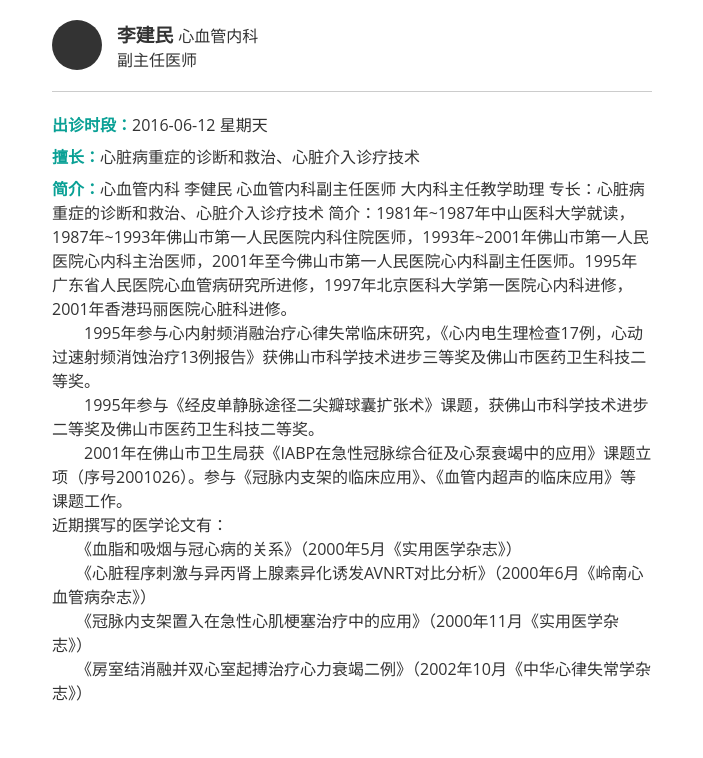
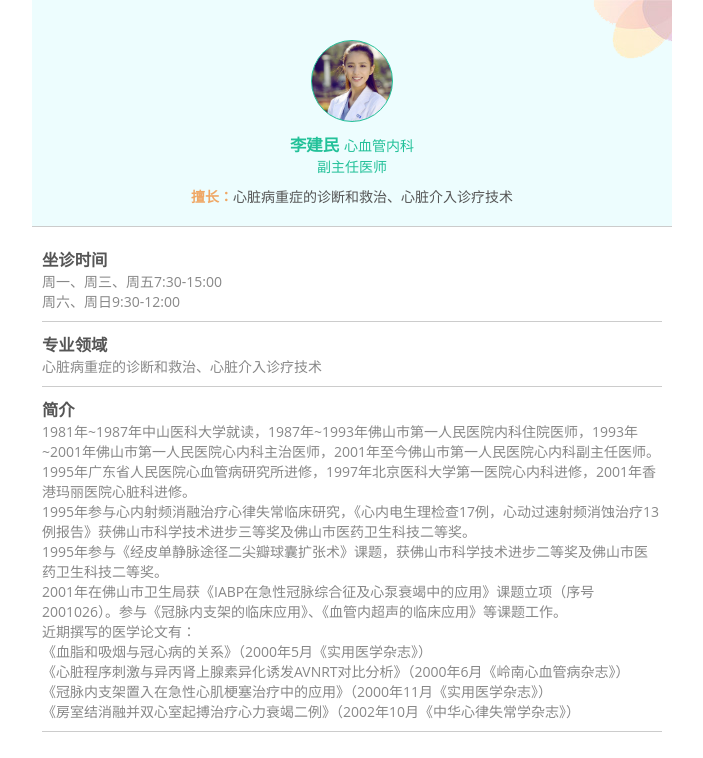
Before and after one commit to oneokstudio/doctor-brief, a plain HTML site: page index.html in a window 1280 px wide. Shown: the whole page, without its empty margins (288-991 px from the left). Drawn offline with Linux system fonts and the light colour scheme.

Commit message:
style change

```diff
--- a/index.html
+++ b/index.html
@@ -16,14 +16,14 @@
 		text-rendering: optimizeLegibility;
 		line-height: inherit;
 		word-wrap: break-word;
-		color: #333333;
+		color: #555;
 		-webkit-touch-callout: none;
+		font-size: 14px;
 	}
 	.wrapper {
 		width: 100%;
 		max-width: 640px;
 		margin: 0 auto;
-	    padding: 20px;
     	box-sizing: border-box;
 	}
 
@@ -31,38 +31,84 @@
 		border-bottom: solid 1px #ccc;
     	padding-bottom: 20px;
     	margin-bottom: 20px;
+    	padding-top: 40px;
+	    background: #EDFDFE;
+	    position: relative;
 	}
-
+	.logo {
+		width: 88px;
+		height: 63px;
+		background: url('./logo.png');
+		background-size: 100% 100%;
+	    position: absolute;
+    	right: 0px;
+    	top: 0px;
+	}
 	.avatar {
-		background: #333;
-		width: 50px;
-		height: 50px;
-		border-radius: 50%;
-		float: left;
+    	width: 80px;
+    	height: 80px;
+    	border-radius: 50%;
+    	margin: 0 auto 10px auto;
+    	background: url('./avatar.png');
+    	background-size: cover;
+	    border: solid 1px #23C199;
 	}
 	.title {
-		margin-left: 65px;
+		text-align: center;
+		color: #23C199;
 	}
-	.content p {
-		margin-bottom: 8px;
+	.content {
+		padding: 0 10px 20px 10px;
 	}
-	.content strong {
-		color: #09A095;
+	.goodat {
+	    text-align: center;
+    	margin-top: 10px;
+	}
+	.goodat strong {
+		color: #EFA765;
+	}
+	.part {
+	    padding-bottom: 10px;
+	    border-bottom: solid 1px #ccc;
+	    margin-bottom: 10px;
+	}
+	.part p {
+		color: #888;
 	}
 </style>
 <body>
 	<div class="wrapper">
 		<div class="info">
+			<div class="logo"></div>
 			<div class="avatar"></div>
 			<div class="title">
 				<p><h3 style="display: inline-block;margin-right: 5px;">李建民</h3><span>心血管内科</span></p>
 				<p>副主任医师</p>
 			</div>
+			<p class="goodat"><strong>擅长：</strong>心脏病重症的诊断和救治、心脏介入诊疗技术</p>
 		</div>
 		<div class="content">
-			<p><strong>出诊时段：</strong>2016-06-12 星期天</p>
-			<p><strong>擅长：</strong>心脏病重症的诊断和救治、心脏介入诊疗技术</p>
-			<p><strong>简介：</strong>心血管内科 李健民 心血管内科副主任医师 大内科主任教学助理 专长：心脏病重症的诊断和救治、心脏介入诊疗技术 简介：1981年~1987年中山医科大学就读，1987年~1993年佛山市第一人民医院内科住院医师，1993年~2001年佛山市第一人民医院心内科主治医师，2001年至今佛山市第一人民医院心内科副主任医师。1995年广东省人民医院心血管病研究所进修，1997年北京医科大学第一医院心内科进修，2001年香港玛丽医院心脏科进修。<br> 　　1995年参与心内射频消融治疗心律失常临床研究，《心内电生理检查17例，心动过速射频消蚀治疗13例报告》获佛山市科学技术进步三等奖及佛山市医药卫生科技二等奖。<br> 　　1995年参与《经皮单静脉途径二尖瓣球囊扩张术》课题，获佛山市科学技术进步二等奖及佛山市医药卫生科技二等奖。<br> 　　2001年在佛山市卫生局获《IABP在急性冠脉综合征及心泵衰竭中的应用》课题立项（序号2001026）。参与《冠脉内支架的临床应用》、《血管内超声的临床应用》等课题工作。<br> 近期撰写的医学论文有：<br> 　　《血脂和吸烟与冠心病的关系》（2000年5月《实用医学杂志》）<br> 　　《心脏程序刺激与异丙肾上腺素异化诱发AVNRT对比分析》（2000年6月《岭南心血管病杂志》）<br> 　　《冠脉内支架置入在急性心肌梗塞治疗中的应用》（2000年11月《实用医学杂志》）<br> 　　《房室结消融并双心室起搏治疗心力衰竭二例》（2002年10月《中华心律失常学杂志》）</p>
+			<div class="part">
+				<h3>坐诊时间</h3>
+				<p class="worktime"><span>周一、周三、周五</span>7:30-15:00</p>
+				<p class="worktime"><span>周六、周日</span>9:30-12:00</p>
+			</div>
+			<div class="part">
+				<h3>专业领域</h3>
+				<p>心脏病重症的诊断和救治、心脏介入诊疗技术</p>
+			</div>
+			<div class="part">
+				<h3>简介</h3>
+				<p>1981年~1987年中山医科大学就读，1987年~1993年佛山市第一人民医院内科住院医师，1993年~2001年佛山市第一人民医院心内科主治医师，2001年至今佛山市第一人民医院心内科副主任医师。1995年广东省人民医院心血管病研究所进修，1997年北京医科大学第一医院心内科进修，2001年香港玛丽医院心脏科进修。
+				<br>1995年参与心内射频消融治疗心律失常临床研究，《心内电生理检查17例，心动过速射频消蚀治疗13例报告》获佛山市科学技术进步三等奖及佛山市医药卫生科技二等奖。
+				<br>1995年参与《经皮单静脉途径二尖瓣球囊扩张术》课题，获佛山市科学技术进步二等奖及佛山市医药卫生科技二等奖。
+				<br>2001年在佛山市卫生局获《IABP在急性冠脉综合征及心泵衰竭中的应用》课题立项（序号2001026）。参与《冠脉内支架的临床应用》、《血管内超声的临床应用》等课题工作。
+				<br> 近期撰写的医学论文有：
+				<br>《血脂和吸烟与冠心病的关系》（2000年5月《实用医学杂志》）
+				<br>《心脏程序刺激与异丙肾上腺素异化诱发AVNRT对比分析》（2000年6月《岭南心血管病杂志》）
+				<br>《冠脉内支架置入在急性心肌梗塞治疗中的应用》（2000年11月《实用医学杂志》）
+				<br>《房室结消融并双心室起搏治疗心力衰竭二例》（2002年10月《中华心律失常学杂志》）</p>
+			</div>
 		</div>
 	</div>
 </body>
```
Also changed, not shown: avatar.png (added), logo.png (added).
